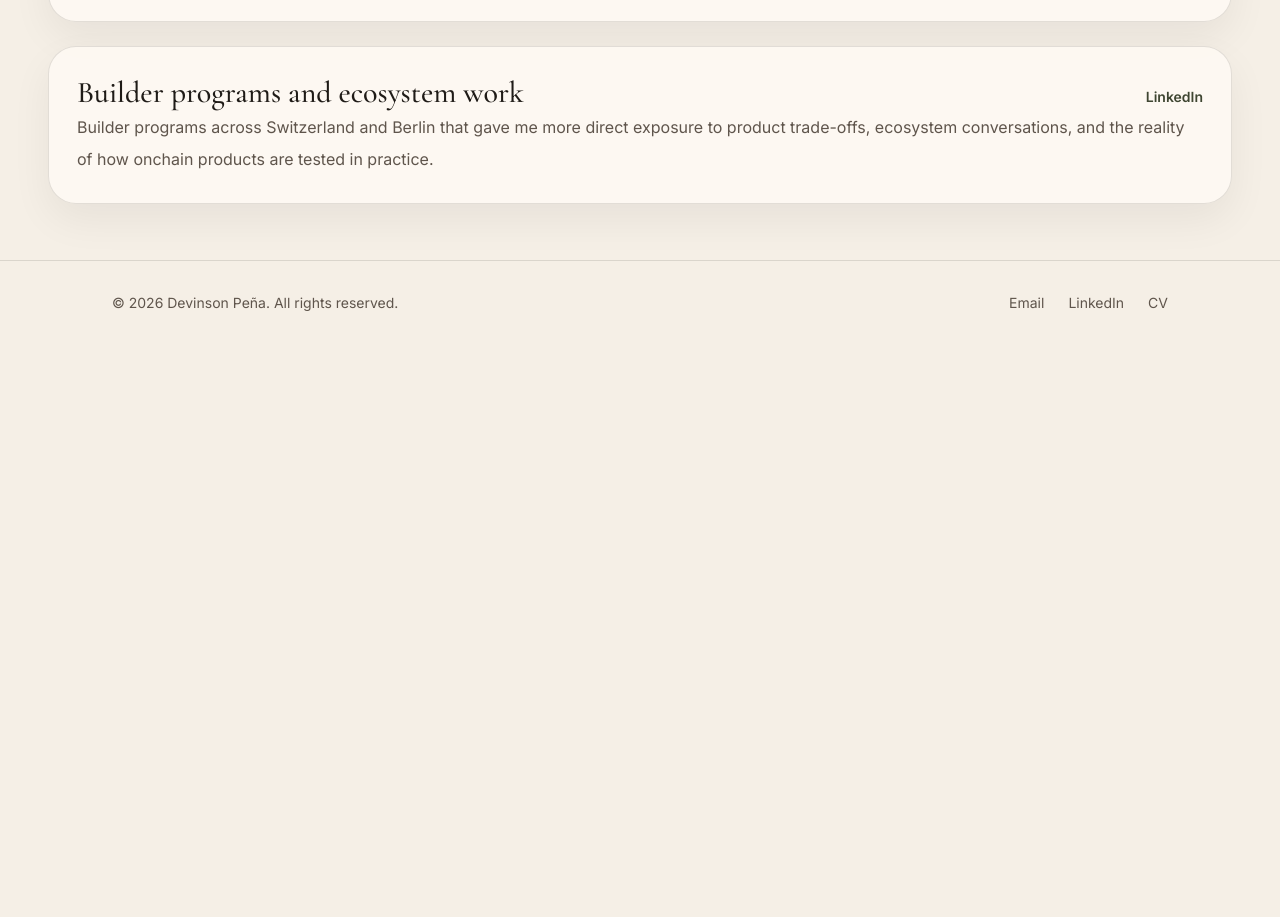
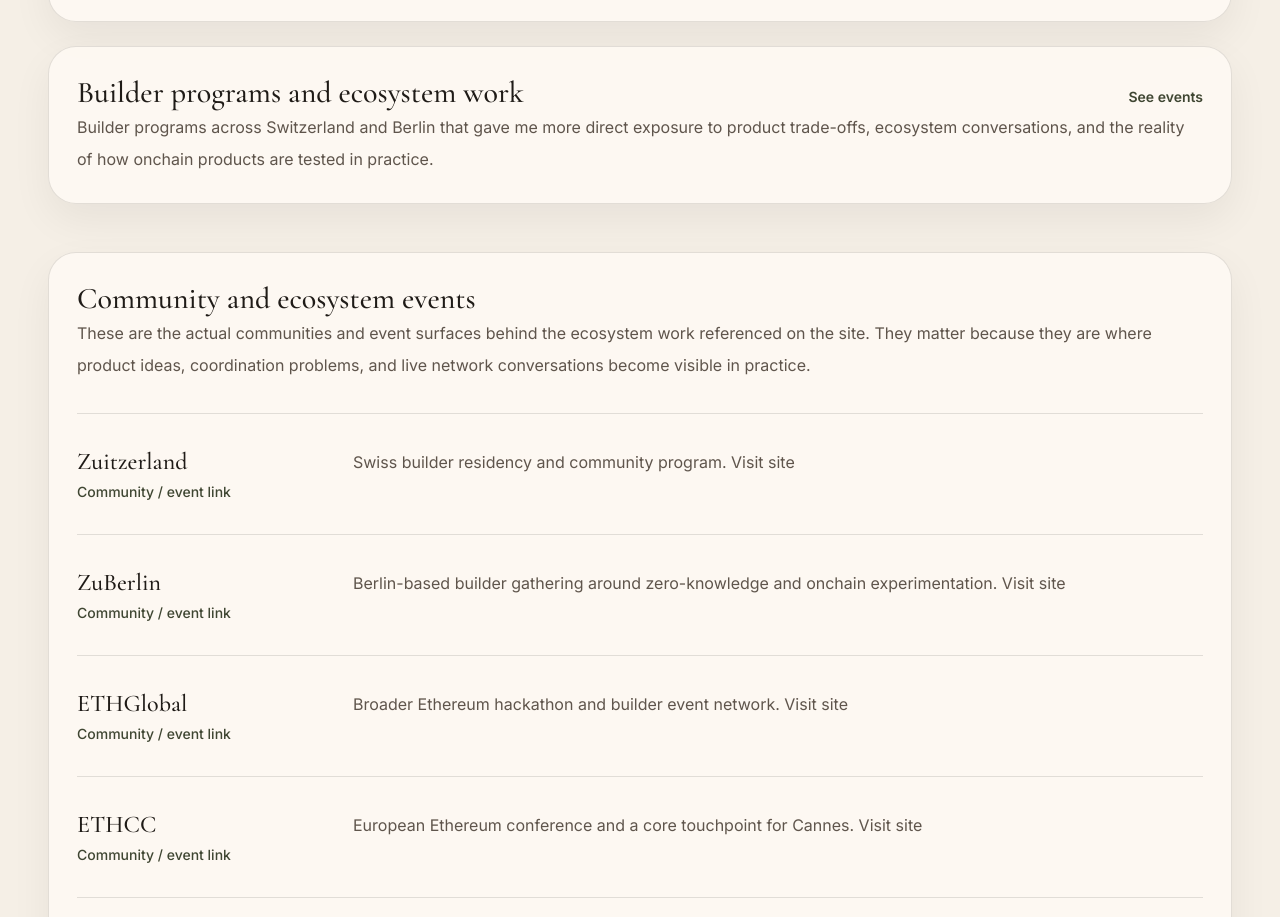
Before and after one commit to Devpen787/personalsite, a Next.js app: page /projects in a window 1280 px wide. Shown: the part 675-1592 px from the top of the page. Before the commit the page ends 1020 px from the top, so only its background shows below. Built offline with nearby package versions, Linux system fonts and the light colour scheme.

Commit message:
Fix event links and ecosystem references

```diff
--- a/app/contact/page.tsx
+++ b/app/contact/page.tsx
@@ -19,8 +19,12 @@
                   feel free to reach out.
                 </p>
                 <p>
-                  I&apos;ll also be at ETHCC in Cannes from March 31 to April 5, 2026 and would be glad to connect in
-                  person if there is a useful overlap.
+                  I&apos;ll also be at{' '}
+                  <a href="https://ethcc.io/" target="_blank" rel="noopener noreferrer">
+                    ETHCC
+                  </a>{' '}
+                  in Cannes from March 31 to April 5, 2026 and would be glad to connect in person if there is a useful
+                  overlap.
                 </p>
               </div>
             </div>
--- a/app/page.tsx
+++ b/app/page.tsx
@@ -43,10 +43,10 @@
   },
   {
     title: 'Builder programs across Switzerland and Berlin',
-    href: '/projects',
-    linkLabel: 'See context',
+    href: '/projects#events',
+    linkLabel: 'See events',
     body: [
-      'I joined builder programs and ecosystem gatherings including Zuitzerland, ZuBerlin, and related Berlin Blockchain Week work to get closer to how onchain products are actually being built and tested.',
+      'I joined builder programs and ecosystem gatherings including Zuitzerland, ZuBerlin, and related events around ETHGlobal, ETHCC, Breaking DePIN, and CV Summit to get closer to how onchain products are actually being built and tested.',
       'Those settings mattered less as badges and more as working environments: they exposed how product decisions, community expectations, and technical constraints collide in practice.',
     ],
   },
@@ -181,7 +181,11 @@
                 <article key={story.title} className="story-block">
                   <div className="story-header">
                     <h2>{story.title}</h2>
-                    <a href={story.href} target={story.href.startsWith('/docs') ? '_blank' : undefined} rel={story.href.startsWith('/docs') ? 'noopener noreferrer' : undefined}>
+                    <a
+                      href={story.href}
+                      target={story.href.startsWith('http') || story.href.startsWith('/docs') ? '_blank' : undefined}
+                      rel={story.href.startsWith('http') || story.href.startsWith('/docs') ? 'noopener noreferrer' : undefined}
+                    >
                       {story.linkLabel}
                     </a>
                   </div>
--- a/app/projects/page.tsx
+++ b/app/projects/page.tsx
@@ -18,10 +18,43 @@
   },
   {
     title: 'Builder programs and ecosystem work',
-    href: 'https://www.linkedin.com/in/devinsonpena/',
-    linkLabel: 'LinkedIn',
+    href: '#events',
+    linkLabel: 'See events',
     body:
       'Builder programs across Switzerland and Berlin that gave me more direct exposure to product trade-offs, ecosystem conversations, and the reality of how onchain products are tested in practice.',
+  },
+]
+
+const events = [
+  {
+    name: 'Zuitzerland',
+    href: 'https://www.zuitzerland.ch/',
+    note: 'Swiss builder residency and community program.',
+  },
+  {
+    name: 'ZuBerlin',
+    href: 'https://zuberlin.city/',
+    note: 'Berlin-based builder gathering around zero-knowledge and onchain experimentation.',
+  },
+  {
+    name: 'ETHGlobal',
+    href: 'https://ethglobal.com/',
+    note: 'Broader Ethereum hackathon and builder event network.',
+  },
+  {
+    name: 'ETHCC',
+    href: 'https://ethcc.io/',
+    note: 'European Ethereum conference and a core touchpoint for Cannes.',
+  },
+  {
+    name: 'Breaking DePIN',
+    href: 'https://www.breakingdepin.ch/',
+    note: 'DePIN-focused Swiss event relevant to infrastructure and incentive design.',
+  },
+  {
+    name: 'CV Summit',
+    href: 'https://www.cvsummit.ch/',
+    note: 'Crypto Valley ecosystem conference with strong Swiss company density.',
   },
 ]
 
@@ -49,13 +82,48 @@
               <article key={item.title} className="story-block">
                 <div className="story-header">
                   <h2>{item.title}</h2>
-                  <a href={item.href} target={item.href.startsWith('/docs') ? '_blank' : undefined} rel={item.href.startsWith('/docs') ? 'noopener noreferrer' : undefined}>
+                  <a
+                    href={item.href}
+                    target={item.href.startsWith('http') || item.href.startsWith('/docs') ? '_blank' : undefined}
+                    rel={item.href.startsWith('http') || item.href.startsWith('/docs') ? 'noopener noreferrer' : undefined}
+                  >
                     {item.linkLabel}
                   </a>
                 </div>
                 <p className="body-copy">{item.body}</p>
               </article>
             ))}
+          </div>
+
+          <div id="events" className="story-stack mt-12">
+            <article className="story-block">
+              <div className="story-header">
+                <h2>Community and ecosystem events</h2>
+              </div>
+              <div className="body-copy">
+                <p>
+                  These are the actual communities and event surfaces behind the ecosystem work referenced on the site.
+                  They matter because they are where product ideas, coordination problems, and live network conversations
+                  become visible in practice.
+                </p>
+              </div>
+              <div className="timeline-shell mt-8">
+                {events.map((event) => (
+                  <article key={event.name} className="timeline-row">
+                    <div className="timeline-meta">
+                      <h2>{event.name}</h2>
+                      <p>Community / event link</p>
+                    </div>
+                    <p className="body-copy">
+                      {event.note}{' '}
+                      <a href={event.href} target="_blank" rel="noopener noreferrer">
+                        Visit site
+                      </a>
+                    </p>
+                  </article>
+                ))}
+              </div>
+            </article>
           </div>
         </section>
       </main>
```
